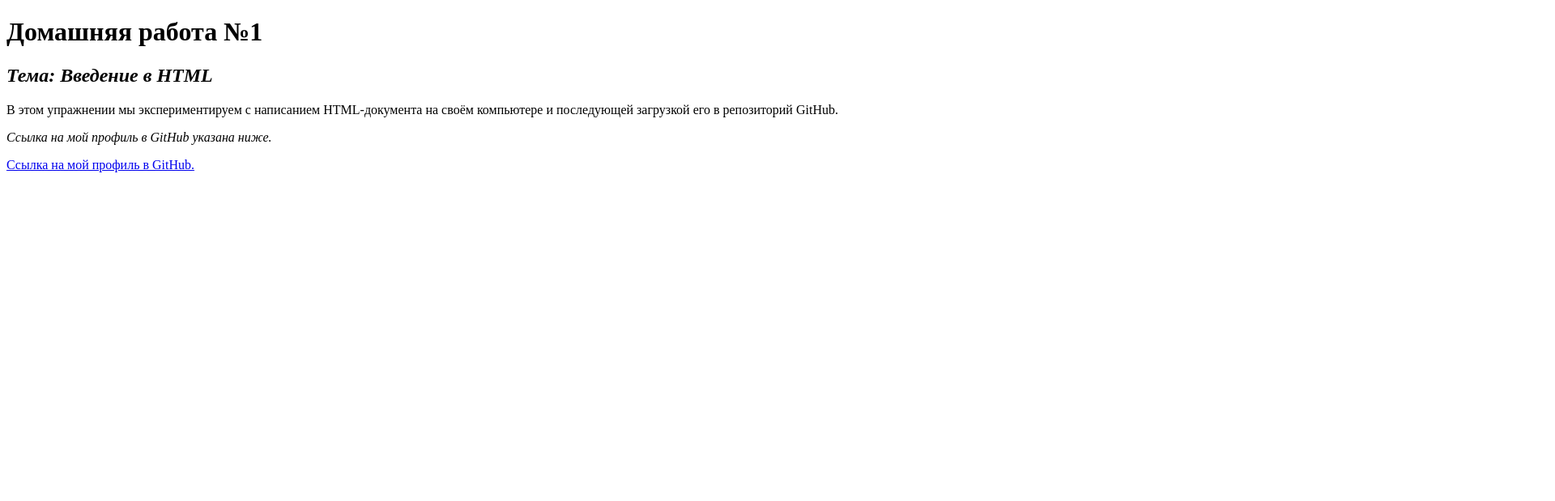
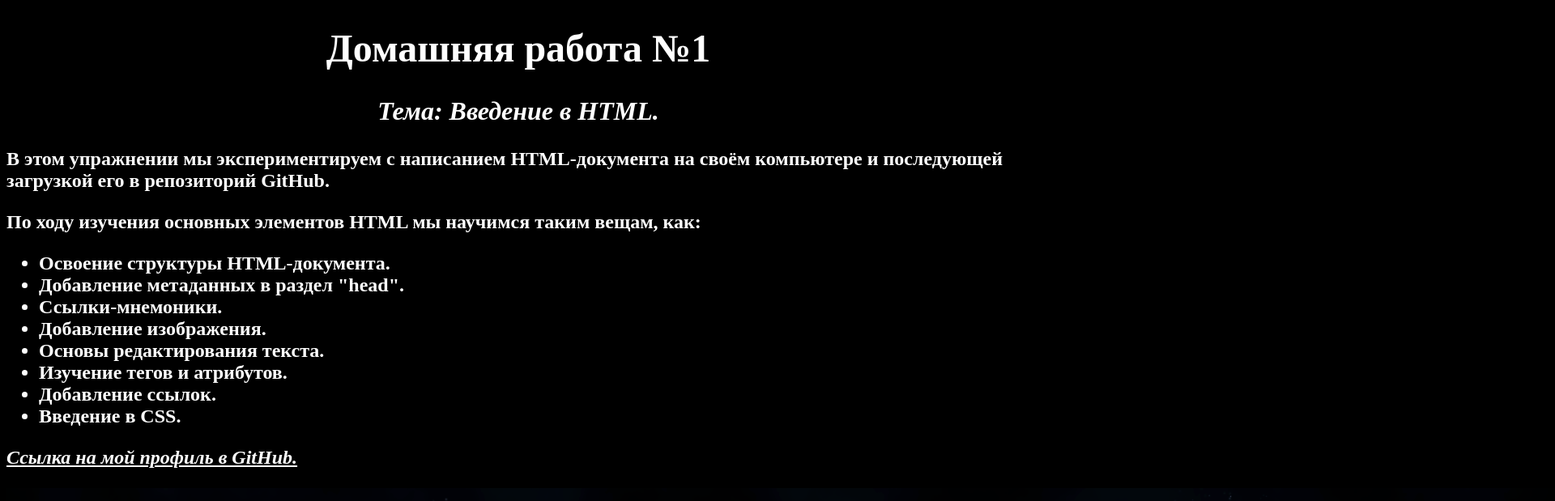
Before and after one commit to rassellek/4p22-frontend-ruslan-nurgaleev, a plain HTML site: page homework_1/my_first_page.html in a window 1280 px wide. Shown: the top 619 px of the page at 81% size, 1920 px wide, since content can reach past the window. Drawn offline with Linux system fonts and the light colour scheme.

Commit message:
add stylec.css & modified my_first_page.html

```diff
--- a/homework_1/my_first_page.html
+++ b/homework_1/my_first_page.html
@@ -1,22 +1,38 @@
 <!DOCTYPE html>
-<html>
+<html lang="ru">
     <head>
         <meta charset="utf-8">
+        <meta name="author" content="Руслан Нургалеев">
         <title>homework_1</title>
+        <!--Применение CSS стиля-->
+        <link rel="stylesheet" href="styles.css" />
+        <!--Добавление иконки-->
+        <link rel="shortcut icon" href="https://github.com/rassellek/4p22-frontend-ruslan-nurgaleev/blob/main/homework_1/favicon.png?raw=true" type="image/x-icon">
     </head>
     <body>
         <h1><strong>Домашняя работа №1</strong></h1>
-        <h2><em>Тема: Введение в HTML</em></h2>
+        <h2><em>Тема: Введение в HTML.</em></h2>
         <p>В этом упражнении мы экспериментируем с написанием HTML-документа на своём компьютере и последующей загрузкой его в репозиторий GitHub.</p>
-        <p><em>Ссылка на мой профиль в GitHub указана ниже.</em></p>
-
-
+        <p>По ходу изучения основных элементов HTML мы научимся таким вещам, как:</p>
+        <p><ul>
+            <li>Освоение структуры HTML-документа.</li>
+            <li>Добавление метаданных в раздел &quot;head&quot;.</li>
+            <li>Ссылки-мнемоники.</li>
+            <li>Добавление изображения.</li>
+            <li>Основы редактирования текста.</li>
+            <li>Изучение тегов и атрибутов.</li>
+            <li>Добавление ссылок.</li>
+            <li>Введение в CSS.</li>
+        </ul></p>
         <a
             href="https://github.com/rassellek/4p22-frontend-ruslan-nurgaleev"
-            title="Мой GitHub"
+            title="GitHub - rassellek"
             target="_blank"
         >
-            Ссылка на мой профиль в GitHub.
+            <em>Ссылка на мой профиль в GitHub.</em>
         </a>
+        <p class="center-pic">
+        <img src="https://github.com/rassellek/4p22-frontend-ruslan-nurgaleev/blob/main/homework_1/hello_world.png?raw=true">
+        </p>
     </body>
 </html>
--- /dev/null
+++ b/homework_1/styles.css
@@ -0,0 +1,43 @@
+h1 {
+    color: white;
+  }
+h2 {
+    color: white;
+  }
+p {
+    color: white;
+  }
+ul {
+    color: white;
+  }
+a:link {
+    color: white;
+  }
+a:visited {
+    color: blueviolet;
+  }
+body {
+    background-color: black;
+  }
+h1 { text-align: center }
+h2 { text-align: center }
+h1 {
+    font-size: 3em;
+    font-weight: bold;
+}
+h2 {
+    font-size: 2em;
+    font-weight: bold;
+}
+p {
+    font-size: 1.5em;
+    font-weight: bold;
+}
+ul {
+    font-size: 1.5em;
+    font-weight: bold;
+}
+a {
+    font-size: 1.5em;
+    font-weight: bold;
+}
```
